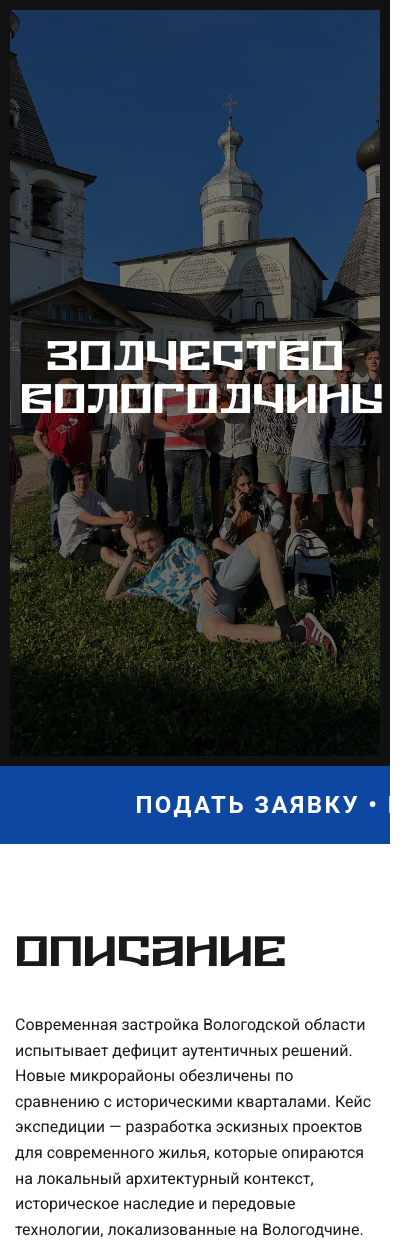
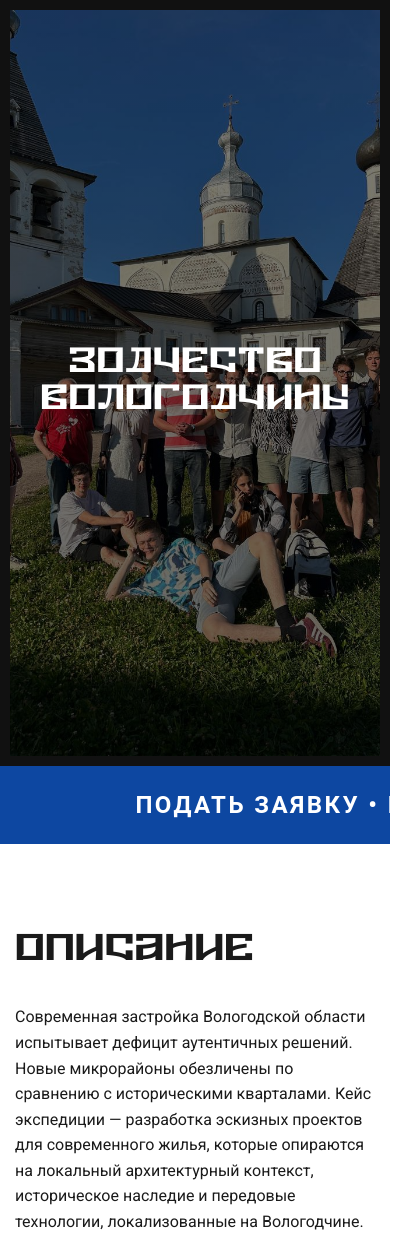
Before and after one commit to isdyakin-lang/istok.archi, a plain HTML site: page index.html in a window 390 px wide. Shown: the top 1245 px of the page, 413 px wide, since content can reach past the window. Drawn offline with Linux system fonts and the light colour scheme; a web font is replaced by a local one.

Commit message:
Update index.html

```diff
--- a/index.html
+++ b/index.html
@@ -78,8 +78,8 @@
     .hero-content { position: relative; z-index: 2; width: 100%; }
     .hero h1 {
         font-family: var(--font-display);
-        /* --- ИСПРАВЛЕНО: Уменьшен коэффициент масштабирования для мобильных --- */
-        font-size: clamp(2rem, 10vw, 9.5rem);
+        /* --- ИСПРАВЛЕНО: ШРИФТ СДЕЛАН ЕЩЕ МЕНЬШЕ НА МОБИЛЬНЫХ --- */
+        font-size: clamp(1.8rem, 8.5vw, 9.5rem);
         line-height: 1.1;
         margin: 0;
         letter-spacing: 0.05em;
@@ -255,8 +255,8 @@
     @media (max-width: 768px) {
         body { font-size: 16px; line-height: 1.6; }
         .container { padding: 0 15px; }
-        /* --- ИСПРАВЛЕНО: Уменьшен размер шрифта для мобильных --- */
-        h2 { font-size: 2.5rem; margin: 0 0 1.5rem 0; }
+        /* --- ИСПРАВЛЕНО: ШРИФТ СДЕЛАН ЕЩЕ МЕНЬШЕ НА МОБИЛЬНЫХ --- */
+        h2 { font-size: 2.2rem; margin: 0 0 1.5rem 0; }
         main .container > section:not(:first-child) { padding-top: 5rem; }
 
         .hero-background { top: 10px; left: 10px; right: 10px; bottom: 10px; }
@@ -276,7 +276,7 @@
 
     @media (max-width: 380px) {
         h2 {
-            font-size: 2.2rem;
+            font-size: 2rem;
         }
     }
 </style>
```
